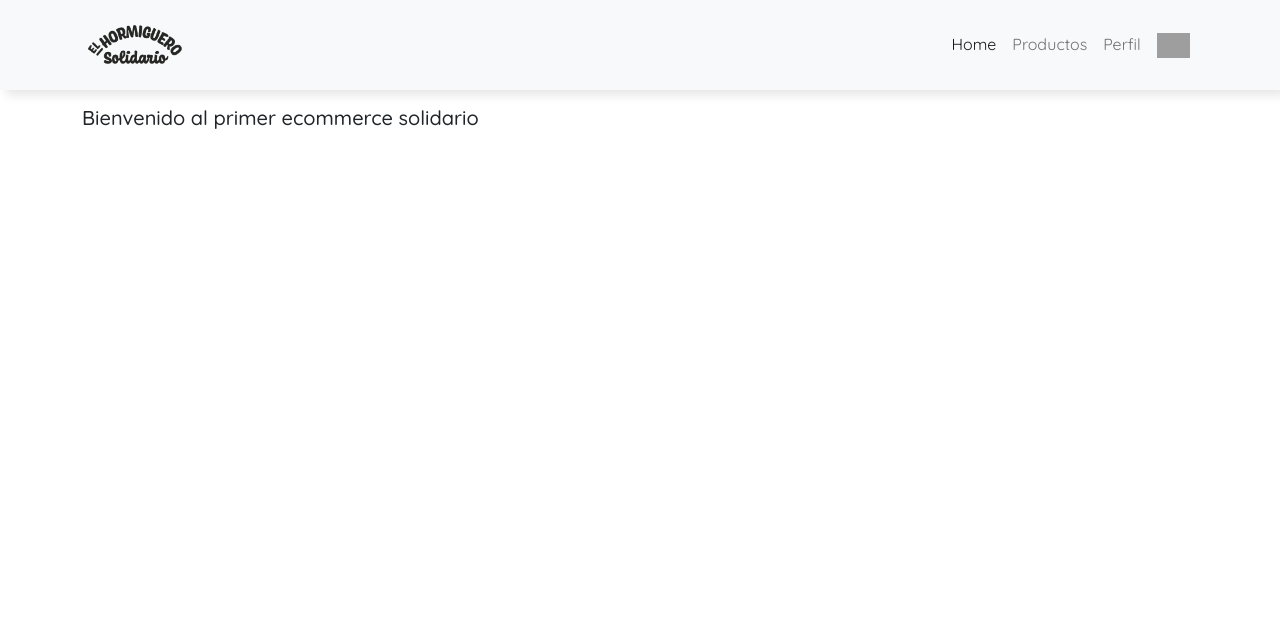
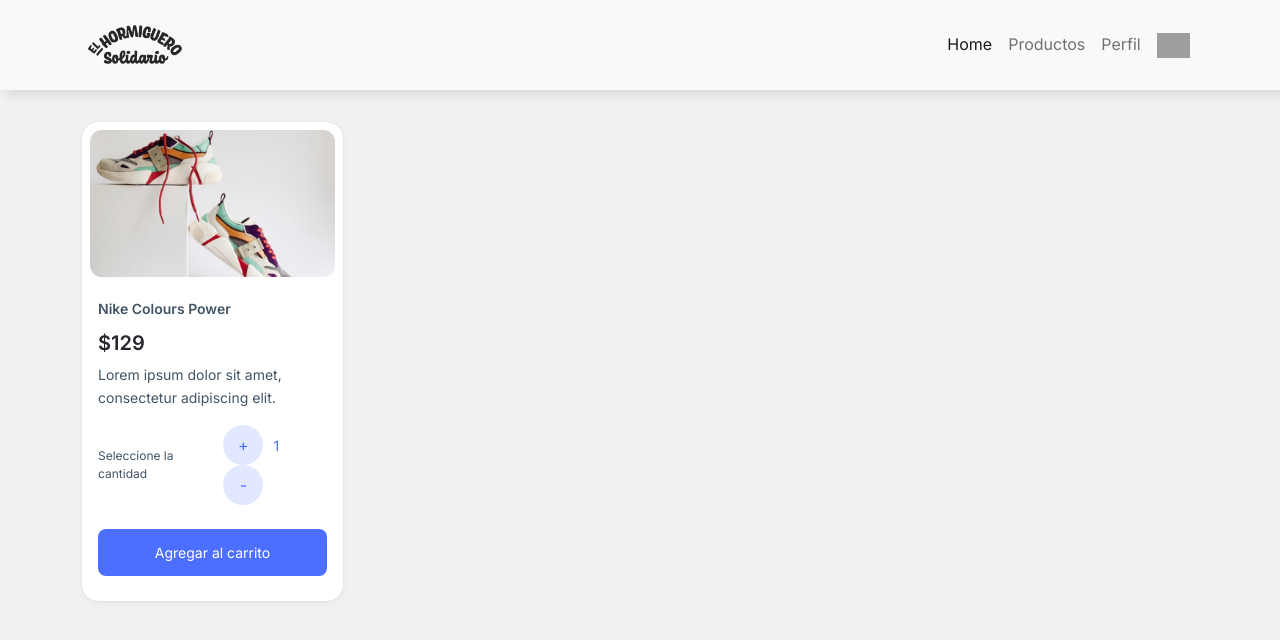
Before and after one commit to juliancalderone/coderhouse, a React (Create React App) app: page / in a window 1280 px wide. Shown: the top 640 px of the page. Built offline with nearby package versions, Linux system fonts and the light colour scheme; grey boxes are pictures that could not be loaded.

Commit message:
ADD: CardProduc & ItemCount

```diff
--- a/public/index.html
+++ b/public/index.html
@@ -1,14 +1,12 @@
 <!DOCTYPE html>
 <html lang="en">
+
 <head>
   <meta charset="utf-8" />
   <link rel="icon" href="%PUBLIC_URL%/favicon.ico" />
   <meta name="viewport" content="width=device-width, initial-scale=1" />
   <meta name="theme-color" content="#000000" />
-    <meta
-      name="description"
-      content="Web site created using create-react-app"
-    />
+  <meta name="description" content="Web site created using create-react-app" />
   <link rel="apple-touch-icon" href="%PUBLIC_URL%/logo192.png" />
   <!--
       manifest.json provides metadata used when your web app is installed on a
@@ -17,7 +15,7 @@
   <link rel="manifest" href="%PUBLIC_URL%/manifest.json" />
   <link rel="preconnect" href="https://fonts.googleapis.com">
   <link rel="preconnect" href="https://fonts.gstatic.com" crossorigin>
-    <link href="https://fonts.googleapis.com/css2?family=Quicksand:wght@400;500;700&display=swap" rel="stylesheet">
+  <link href="https://fonts.googleapis.com/css2?family=Inter:wght@300;400;600&display=swap" rel="stylesheet">
   <!--
       Notice the use of %PUBLIC_URL% in the tags above.
       It will be replaced with the URL of the `public` folder during the build.
@@ -30,6 +28,7 @@
 
   <title>Hormiguero Solidario</title>
 </head>
+
 <body>
   <noscript>You need to enable JavaScript to run this app.</noscript>
   <div id="root"></div>
@@ -44,4 +43,5 @@
       To create a production bundle, use `npm run build` or `yarn build`.
     -->
 </body>
+
 </html>
--- /dev/null
+++ b/src/components/CardProduct/CardProduct.js
@@ -0,0 +1,23 @@
+import './CardProduct.scss'
+import shoes from '../../assets/img/shoes.png'
+import ItemCount from '../ItemCount/ItemCount';
+
+export default function CardProduct() {
+  return (
+    <>
+      <div className="custom-card">
+        <img className="custom-card__thumbnail" src={shoes} alt="shoe" />
+        <div className="px-2">
+          <h5 className="custom-card__title">Nike Colours Power</h5>
+          <h5 className="custom-card__price">$129</h5>
+          <p className="custom-card__description">
+            Lorem ipsum dolor sit amet, consectetur adipiscing elit.
+          </p>
+          <div>
+            <ItemCount stock="5" />
+          </div>
+        </div>
+      </div>
+    </>
+  );
+}
--- /dev/null
+++ b/src/components/CardProduct/CardProduct.scss
@@ -0,0 +1,30 @@
+.custom-card {
+  background: #FFFFFF;
+  box-shadow: 0px 0px 1px rgba(12, 26, 75, 0.24),
+  0px 3px 8px -1px rgba(50, 50, 71, 0.05);
+  border-radius: 16px;
+  padding: 8px 8px 25px 8px;
+  border: 0;
+  &__thumbnail {
+    width: 100%;
+  }
+  &__title {
+    color: #425466;
+    font-size: 14px;
+    line-height: 24px;
+    font-weight: 600;
+    margin: 20px 0 10px;
+  }
+  &__price {
+    color: #27272E;
+    font-weight: 600;
+    font-size: 20px;
+  }
+  &__description {
+    color: #425466;
+    font-weight: 400;
+    font-size: 14px;
+    line-height: 23px;
+  }
+
+}
--- /dev/null
+++ b/src/components/ItemCount/ItemCount.js
@@ -0,0 +1,45 @@
+import React from "react";
+import './ItemCount.scss';
+
+export default function ItemCount({stock}) {
+
+  const [count, setCount] = React.useState(1);
+
+  const handleAdd = () => {
+    if (count < stock) {
+      setCount(count + 1)
+    } else {
+      alert("Ups! Solo tenemos 5 unidades!")
+    }
+  }
+
+  const handleRest = () => {
+    if (count > 0) {
+      setCount(count - 1);
+    }
+  };
+
+  return (
+    <>
+      <div className="d-flex align-items-center justify-content-between mb-4">
+        <span>Seleccione la cantidad</span>
+        <div>
+          <input
+            className="custom-input"
+            type="button"
+            value="+"
+            onClick={handleAdd}
+          />
+          <small>{count}</small>
+          <input
+            className="custom-input"
+            type="button"
+            value="-"
+            onClick={handleRest}
+          />
+        </div>
+      </div>
+      <button className="btn-primary">Agregar al carrito</button>
+    </>
+  );
+}
--- /dev/null
+++ b/src/components/ItemCount/ItemCount.scss
@@ -0,0 +1,18 @@
+.custom-input {
+  background: #E1E8FF;
+  border: none;
+  color: #4C6FFF;
+  border-radius: 50%;
+  width: 40px;
+  height: 40px;
+}
+
+small {
+  color: #4C6FFF;
+  margin: 0 10px;
+}
+
+span {
+  font-size: 12px;
+  color: #425466;
+}
--- a/src/components/ItemListContainer/ItemListContainer.js
+++ b/src/components/ItemListContainer/ItemListContainer.js
@@ -1,10 +1,16 @@
-import { Container } from "react-bootstrap";
+import { Col, Container, Row } from "react-bootstrap";
+import CardProduct from "../CardProduct/CardProduct";
 import './ItemListContainer.scss';
 
 export default function ItemListContainer({greeting}) {
   return (
     <Container className="list-container">
-      <h5 className="mb-0">{greeting}</h5>
+      {/* <h5 className="mb-0">{greeting}</h5> */}
+      <Row>
+        <Col lg="3" sm="12">
+          <CardProduct />
+        </Col>
+      </Row>
     </Container>
   )
 }
--- a/src/components/ItemListContainer/ItemListContainer.scss
+++ b/src/components/ItemListContainer/ItemListContainer.scss
@@ -1,3 +1,3 @@
 .list-container {
-  padding: 1rem;
+  padding: 2rem 1rem;
 }
--- a/src/styles/style.scss
+++ b/src/styles/style.scss
@@ -3,14 +3,29 @@
 body {
   margin: 0;
   padding: 0;
-  font-family: 'Quicksand', sans-serif;
+  font-family: 'Inter',
+    sans-serif;
+  background: #f1f1f1;
 }
 
 // navbar
 .navbar-toggler {
   border: none;
+
   &:focus {
     border: none;
     box-shadow: none;
   }
 }
+
+// btn-primary
+.btn-primary {
+  background: #4C6FFF;
+  color: white;
+  padding: 12px 24px;
+  border: 0;
+  border-radius: 8px;
+  width: 100%;
+  font-size: 14px;
+  line-height: 23px;
+}
```
Also changed, not shown: src/assets/img/shoes.png (added), src/assets/img/user.png (deleted). Lines whose indentation alone changed are shown as unchanged.
